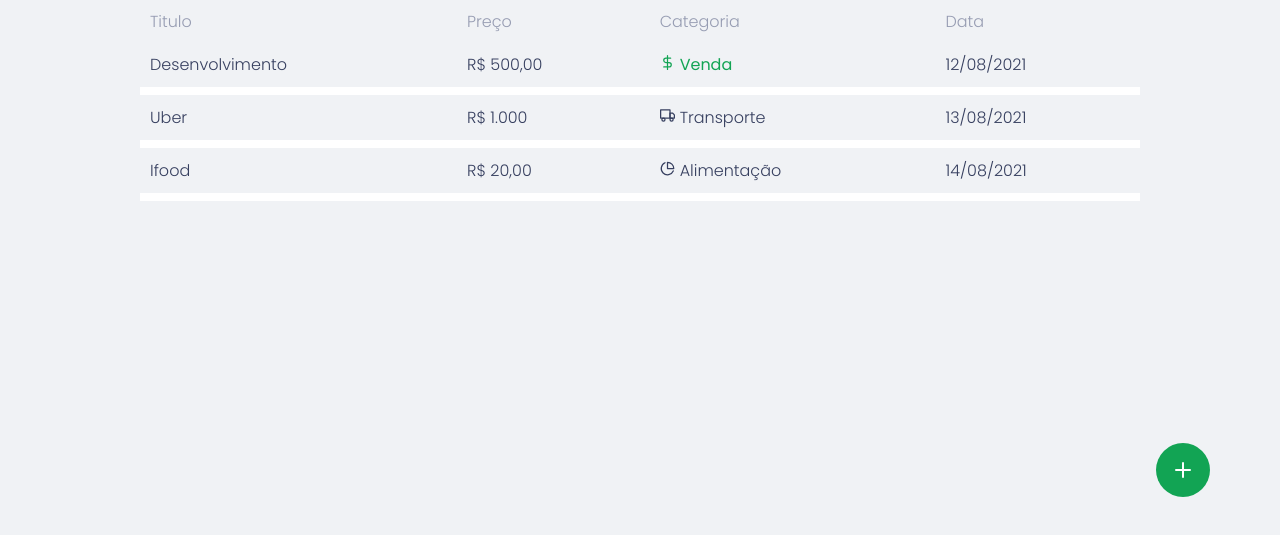
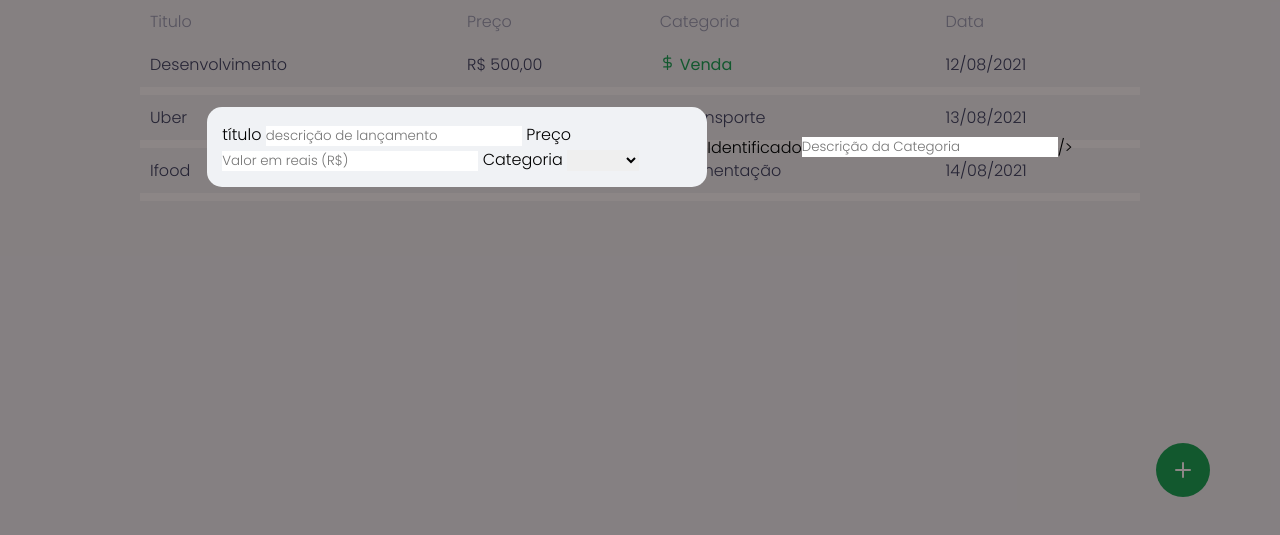
Before and after one commit to kaucastro/ewallet, a plain HTML site: page index.html in a window 1280 px wide. Shown: the part 253-788 px from the top of the page. Drawn offline with nearby package versions, Linux system fonts and the light colour scheme.

Commit message:
popup não concluído

```diff
--- a/index.html
+++ b/index.html
@@ -1,27 +1,54 @@
 <!DOCTYPE html>
 <html lang="pt-br">
-
   <head>
-    <meta charset="UTF-8">
-    <meta http-equiv="X-UA-Compatible" content="IE=edge">
-    <meta name="viewport" content="width=device-width, initial-scale=1.0">
+    <meta charset="UTF-8" />
+    <meta http-equiv="X-UA-Compatible" content="IE=edge" />
+    <meta name="viewport" content="width=device-width, initial-scale=1.0" />
     <title>e●wallert</title>
     <script src="https://unpkg.com/feather-icons"></script>
-    <link rel="stylesheet" href="style.css">
+    <link rel="stylesheet" href="style.css" />
   </head>
 
   <body>
+    <!--pop-up-->
+    <div id="popupbackground">
+      <div id="popup">
+        <form>
+          <label for="title">título</label>
+          <input
+            type="text"
+            name="title"
+            placeholder="descrição de lançamento"
+          />
+          <label for="price">Preço</label>
+          <input type="text" name="price"placeholder="Valor em reais (R$)">
+
+          <label for="category">Categoria</label>
+          <select type="text" id="category">
+               <option value=""></option>
+               <option value="entrada ">Entrada</option>
+               <option value="´saída">Saída</option>
+          </select>
+        </div>
+        <label for="identifier">Identificado</label>
+          <input
+          type="text"
+          name="identifier"
+          placeholder="Descrição da Categoria">
+          />
+          <button></button>
+        </form>
+      </div>
+    </div>
     <!-- cabeçalho -->
     <div id="header">
       <div class="content">
-            <img src="assets/Logo.svg" alt="">
+        <img src="assets/Logo.svg" alt="" />
       </div>
     </div>
 
     <!-- cards -->
     <div id="cards" class="content">
-
-        </thead>
       <div class="card">
         <div class="card-title in">
           <span>Entradas</span>
@@ -82,8 +109,7 @@
       <a><i data-feather="plus"></i></a>
     </div>
     <script>
-        feather.replace()
+      feather.replace();
     </script>
   </body>
-
 </html>
--- a/style.css
+++ b/style.css
@@ -1,90 +1,102 @@
-@import url('https://fonts.googleapis.com/css2?family=Poppins:ital,wght@0,100;0,200;0,300;0,400;0,500;0,600;0,700;0,800;0,900;1,100;1,200;1,300;1,400;1,500;1,600;1,700;1,800;1,900&display=swap');
-*{
+@import url("https://fonts.googleapis.com/css2?family=Poppins:ital,wght@0,100;0,200;0,300;0,400;0,500;0,600;0,700;0,800;0,900;1,100;1,200;1,300;1,400;1,500;1,600;1,700;1,800;1,900&display=swap");
+* {
   margin: 0;
   border: 0;
   padding: 0;
   outline: none;
   box-sizing: border-box;
-    font-family: 'Poppins', sans-serif;
+  font-family: "Poppins", sans-serif;
   font-weight: 300;
 }
 
-body{
+body {
   background-color: #f0f2f5;
   position: relative;
-    height:100vh;
+  height: 100vh;
 }
-
-#header{
+#popupbackground {
+  background-color: rgba(20, 8, 8, 0.486);
+  width: 100vw;
+  height: 100vh;
+  z-index: 5;
+  position: absolute;
+  display: flex;
+  align-items: center;
+  justify-content: center;
+}
+#popup {
+  width: 500px;
+  padding: 15px;
+  background-color: #f0f2f5;
+  border-radius: 15px;
+}
+#header {
   width: 100%;
   height: 210px;
   background-color: #7c0061;
 }
 
-#header img{
+#header img {
   margin-top: 50px;
 }
 
-.content{
+.content {
   width: 100%;
   max-width: 1000px;
   margin: 0 auto;
-
 }
 
-#cards{
+#cards {
   display: flex;
   align-items: center;
   margin-top: -100px;
-
 }
 
-.card{
+.card {
   width: 352px;
   height: 136px;
   background-color: #ffff;
   border-radius: 10px;
   padding: 20px;
   margin-right: 20px;
-
 }
 
-.card-title{
+.card-title {
   display: flex;
   align-items: center;
   justify-content: space-between;
   margin-bottom: 30px;
 }
 
-.in svg{
+.in svg {
   color: #12a45a;
 }
 
-.out svg{
+.out svg {
   color: #e83f5b;
 }
 
-.total{
+.total {
   background-color: #474747;
   color: #fff;
   margin-right: 0;
 }
-table{
+table {
   text-align: left;
   padding: 10px;
   border-spacing: 0;
   border-collapse: collapse;
 }
-thead{
+thead {
   border-top: 16px solid transparent;
   border-bottom: 8px solid transparent;
 }
 thead th {
-     color:#969cb2;
+  color: #969cb2;
   font-weight: 300;
   padding-left: 10px;
 }
- tbody tr{
+tbody tr {
   border-bottom: 8px solid transparent;
   border-color: #fff;
   background-clip: padding-box;
@@ -93,30 +105,30 @@ thead{
   padding: 10px;
   color: #363f5f;
 }
- tbody td svg{
+tbody td svg {
   width: 15px;
   height: 15px;
   margin-right: 5px;
 }
- .green{
+.green {
   color: #12a454;
-     font-weight:400 ;
+  font-weight: 400;
 }
- .red{
+.red {
   color: #e83f5b;
   font-weight: 400;
 }
 
 #addButton a {
   color: #fff;
-    border-radius:50%;
-    padding:15px;
+  border-radius: 50%;
+  padding: 15px;
   display: flex;
   align-items: center;
   justify-content: center;
 }
 
-#addButton{
+#addButton {
   background-color: #12a454;
   border-radius: 50%;
   position: absolute;
@@ -126,7 +138,6 @@ thead{
   margin-bottom: 50px;
   transition: background 2s;
 }
-#addButton:hover{
+#addButton:hover {
   background-color: #0c6434;
-
 }
```
Lines whose indentation alone changed are shown as unchanged.
